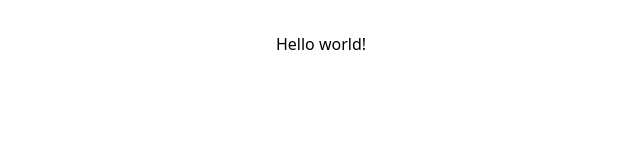
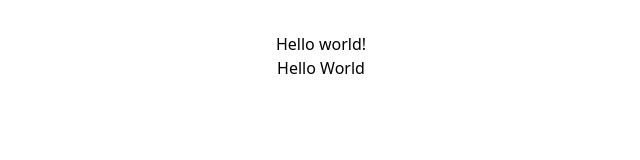
Before and after one commit to takahiro-maekawa/ReactTsCh4_5Hook-Tailwind, a React (Vite) app in the folder vite-project/: page / in a window 1280 px wide. Shown: the top 160 px of the page, without its empty margins (319-959 px from the left). Built offline with nearby package versions, Linux system fonts and the light colour scheme.

Commit message:
とりあえずコンポーネントを追加

```diff
--- a/vite-project/src/App.tsx
+++ b/vite-project/src/App.tsx
@@ -1,5 +1,6 @@
 import { useState } from 'react'
 import './App.css'
+import RankUpMagic from './RankUpMagic'
 
 function App() {
   const [count, setCount] = useState(0)
@@ -9,6 +10,7 @@ function App() {
     <h1 className="text-3xl font-bold underline">
       Hello world!
     </h1>
+    <RankUpMagic />
     </>
   )
 }
--- /dev/null
+++ b/vite-project/src/RankUpMagic.tsx
@@ -0,0 +1,7 @@
+export default function RankUpMagic() {
+    return(
+        <>
+        <span>Hello World</span>
+        </>
+    )
+}
```
